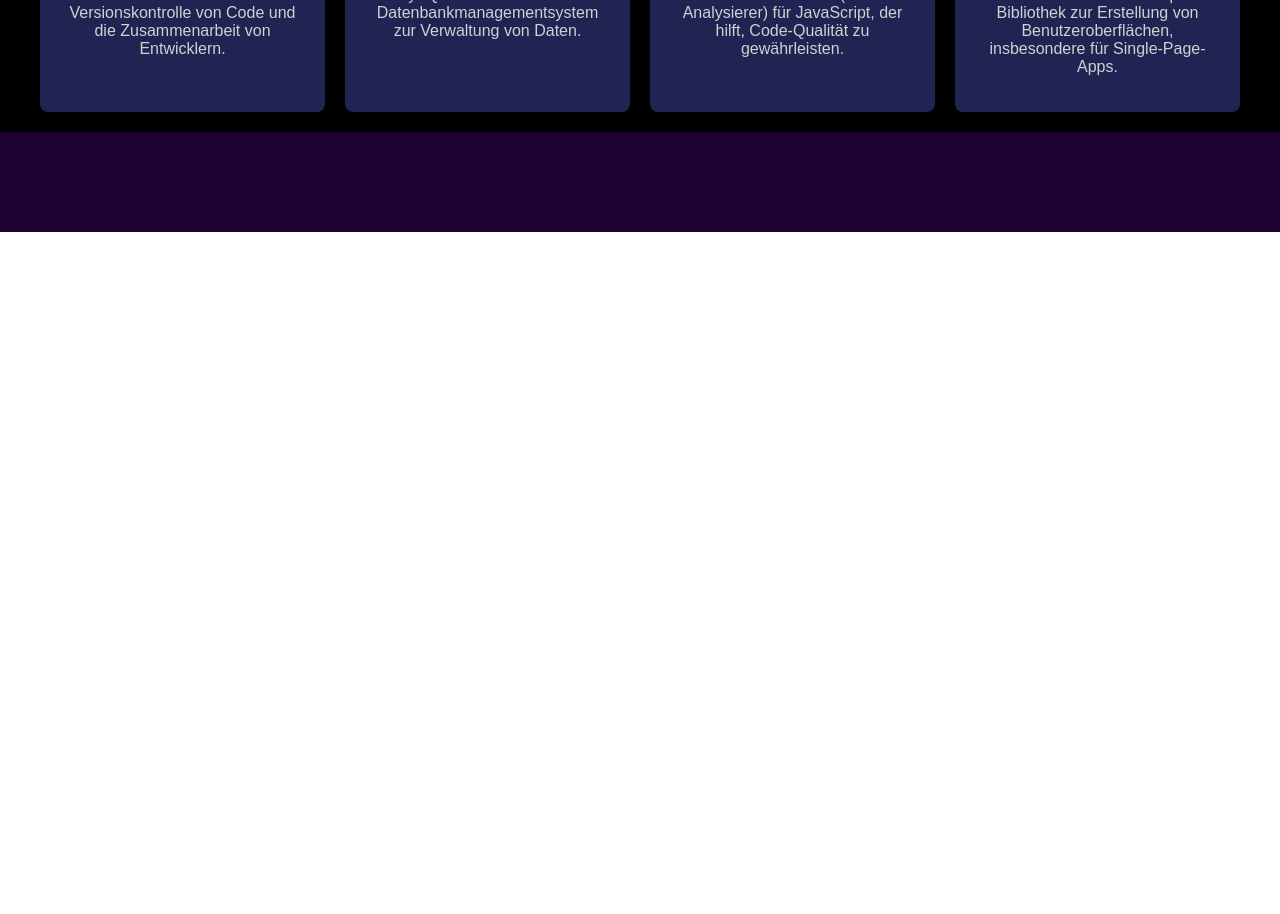
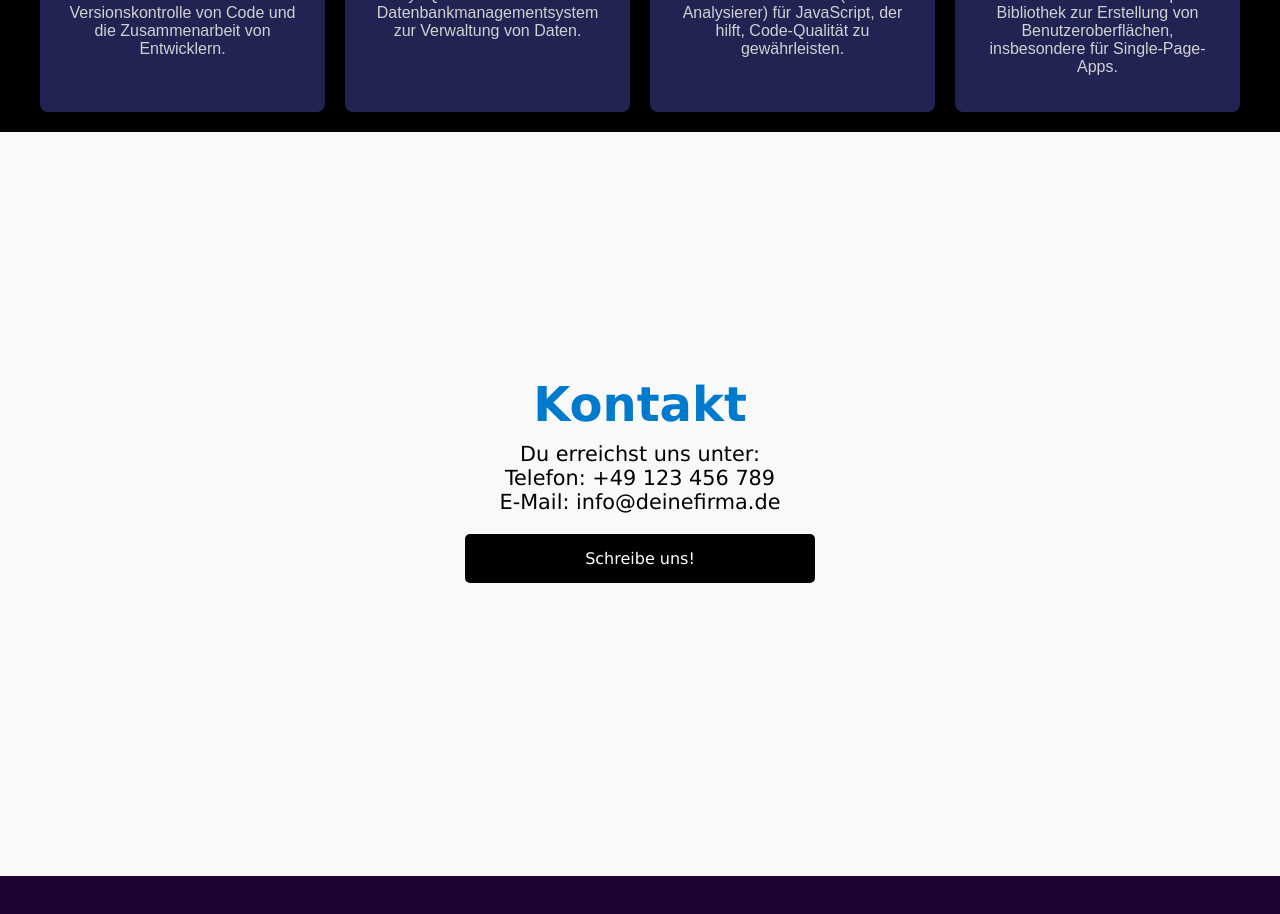
Before and after one commit to RalfHof/nextjs-boilerplate, a Next.js app: page /info in a window 1280 px wide. Shown: the part 1220-2134 px from the top of the page. Before the commit the page ends 1452 px from the top, so only its background shows below. Built offline with nearby package versions, Linux system fonts and the light colour scheme.

Commit message:
New Features

```diff
--- a/src/app/info/page.tsx
+++ b/src/app/info/page.tsx
@@ -1,6 +1,7 @@
 
 import TechnologyPage from "@/src/components/technologie/page";
 import Team from "@/src/components/Team/page";
+import KontaktPage from "@/src/components/kontakt/page";
 
 export default function Info() {
 
@@ -12,6 +13,7 @@ export default function Info() {
 
       <Team />
       <TechnologyPage />
+      <KontaktPage/>
       </div>
     </>
   )
```
Also changed, not shown: src/components/kontakt/page.tsx (renamed from src/app/kontakt/page.tsx).
